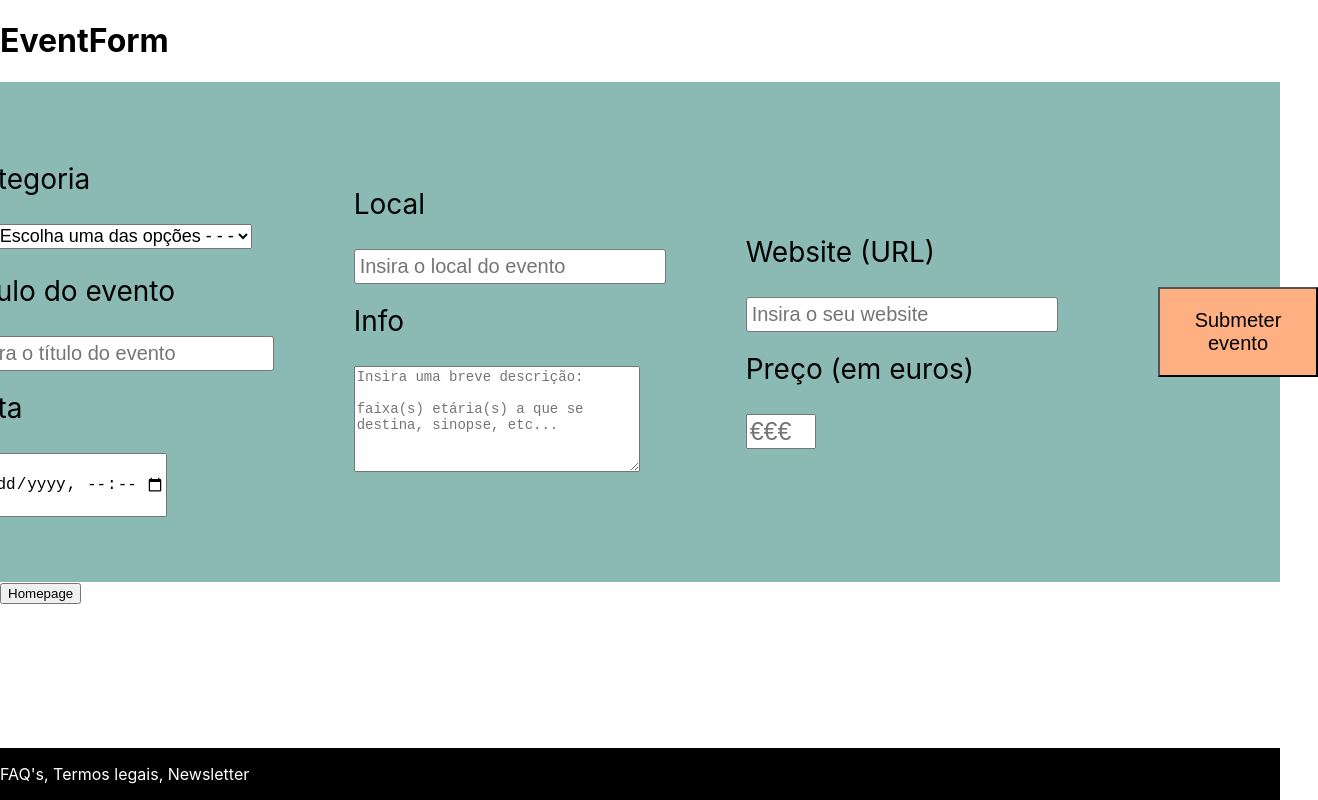
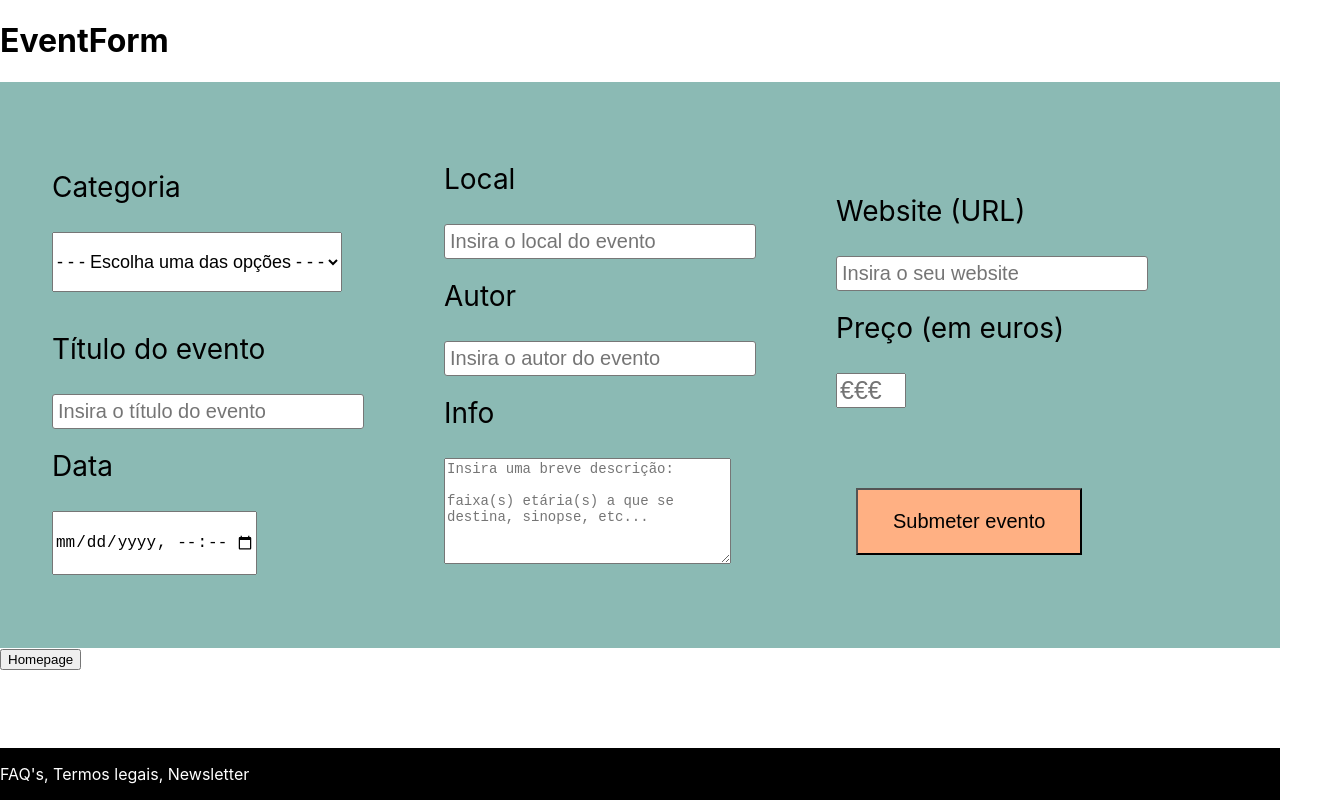
Before and after one commit to rcachucho/hack002-cintraAcontece, a React (Create React App) app in the folder frontend/: page /eventform in a window 1280 px wide. Shown: the whole page, 1318 px wide, since content can reach past the window. Built offline with nearby package versions, Linux system fonts and the light colour scheme.

Commit message:
Adicionar valores no add event
Adicionar value:"author" no formulario de evento

```diff
--- a/frontend/src/pages/EventForm.jsx
+++ b/frontend/src/pages/EventForm.jsx
@@ -9,7 +9,7 @@ function EventForm() {
             <div className="formcontainer">
 
                 <Formik
-                    initialValues={{ title: "", edate: "", location: "", price: "", tag: "", info: "", site: "" }}
+                    initialValues={{ title: "", author: "", edate: "", location: "", price: "", tag: "", info: "", site: "" }}
                     onSubmit={(values, { setSubmitting }) => {
                         setTimeout(() => {
                             console.log("Submitting", values);
@@ -87,8 +87,20 @@ function EventForm() {
                                             required
                                             value={values.location}
                                             onChange={handleChange}
+                                        />
 
+                                        <label className="eventlabel">Autor</label>
+                                        <input
+                                            id="author"
+                                            name="author"
+                                            type="text"
+                                            placeholder="Insira o autor do evento"
+                                            className="eventinput"
+                                            required
+                                            value={values.author}
+                                            onChange={handleChange}
                                         />
+
                                         <div>
                                             <label className="eventlabel">Info</label>
                                             <textarea
@@ -136,7 +148,7 @@ function EventForm() {
                                             step="0.01"
 
                                         />
-                                    </div>
+
 
                                         <div>
                                             <button type="submit" className="submitevent" disabled={isSubmitting}
@@ -144,7 +156,7 @@ function EventForm() {
                                             </button>
 
                                         </div>
-
+                                    </div>
                                 </div>
 
 
--- a/frontend/src/styles/EventForm.css
+++ b/frontend/src/styles/EventForm.css
@@ -28,7 +28,6 @@
   }
 
   .eventlabel {
-    margin-bottom: 5px;
     height: 22px;
     font-size: 28px;
     margin-bottom: 40px;
@@ -36,7 +35,7 @@
   }
 
   .eventinput {
-    margin-bottom: 20px;
+    margin-bottom: 16px;
     padding: 5px;
     border-radius: 3px;
     border: 1px solid #777;
@@ -45,8 +44,8 @@
   }
 
   .eventinputtag{
-    margin-bottom: 5px;
-    height: 25px;
+    margin-bottom: 20px;
+    height: 60px;
     font-size: 18px
   }
 
@@ -81,6 +80,7 @@
     font-size: 20px;
     margin-left: 20px;
     transition: 0.3s ease-in-out;
+    margin-top: 80px;
   }
 
   .submitevent:hover {
```
Lines whose indentation alone changed are shown as unchanged.
